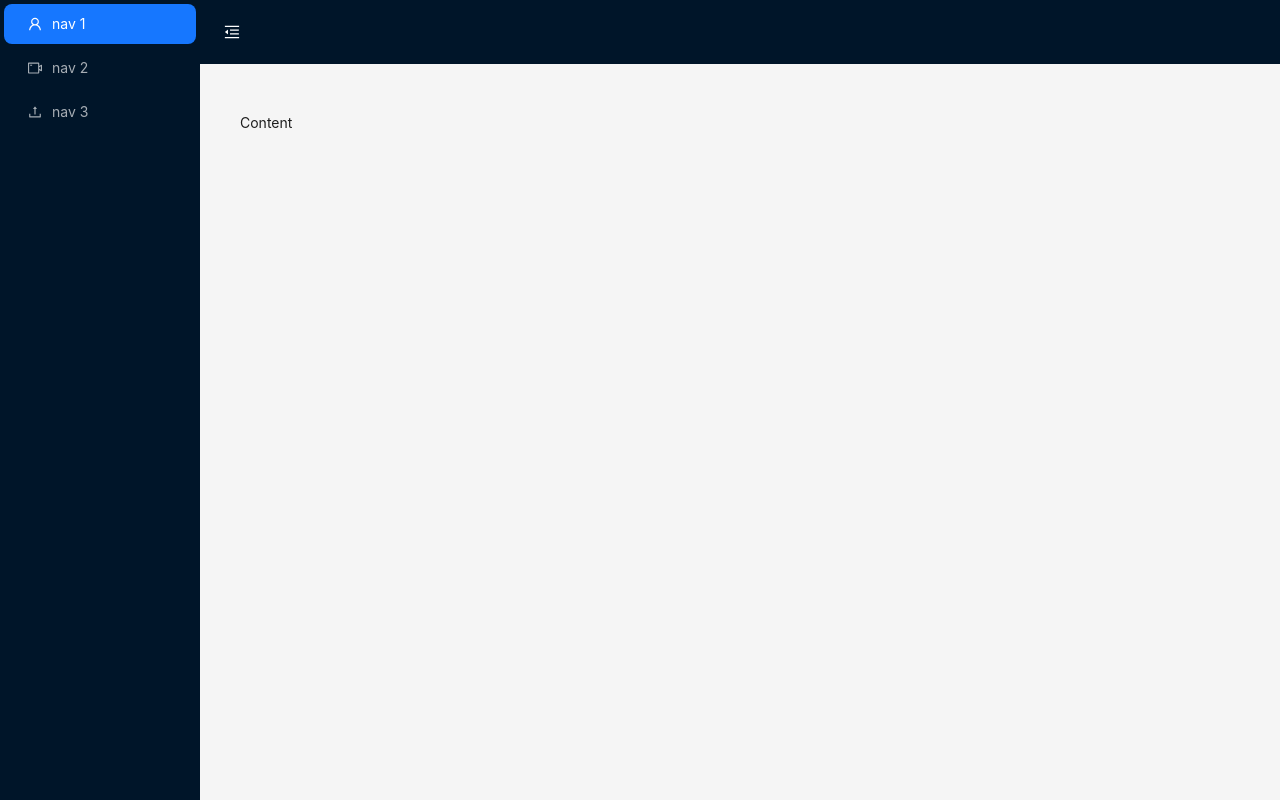
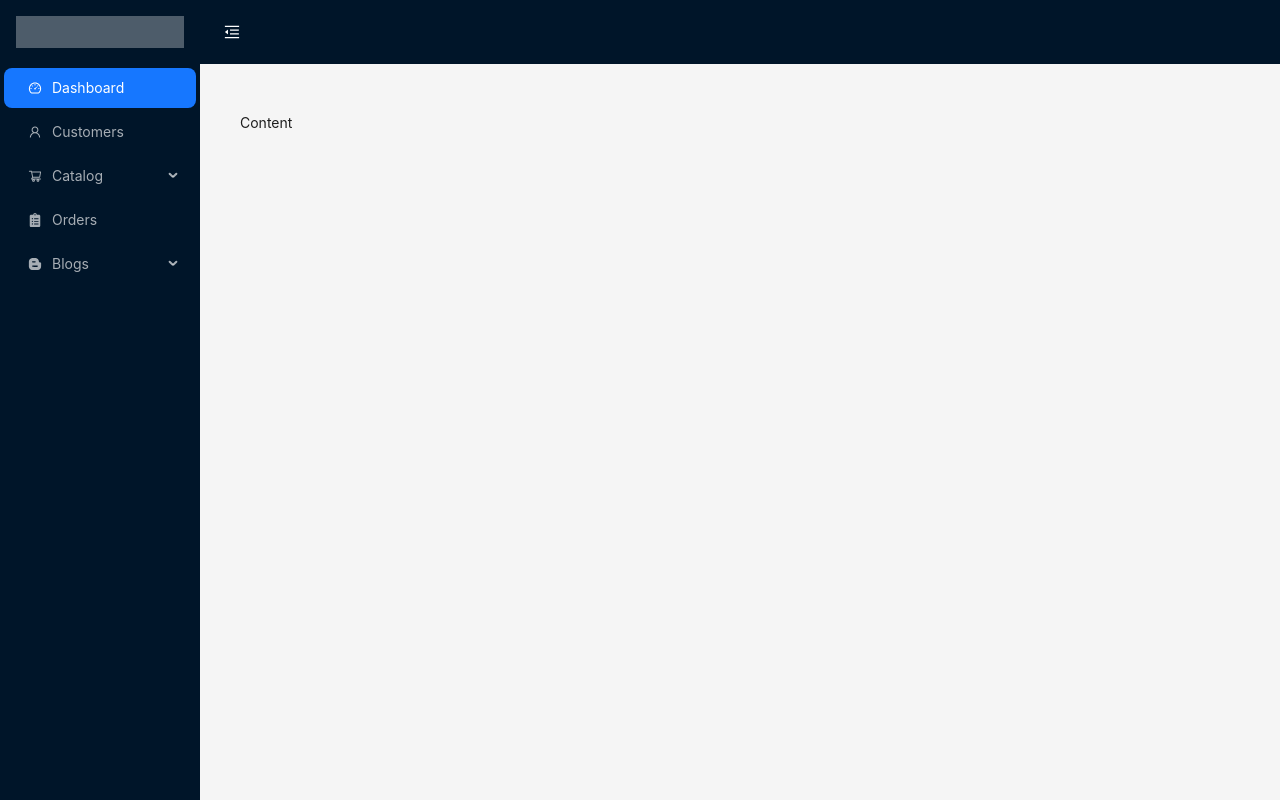
Before and after one commit to ramohin1236/admin, a React (Vite) app: page /admin in a window 1280 px wide. Built offline with nearby package versions, Linux system fonts and the light colour scheme.

Commit message:
side nav add

```diff
--- a/src/Components/MainLayout.jsx
+++ b/src/Components/MainLayout.jsx
@@ -3,41 +3,127 @@
 import "./MainLayout.css";
 import {
   MenuFoldOutlined,
-  MenuUnfoldOutlined,
-  UploadOutlined,
-  UserOutlined,
-  VideoCameraOutlined,
+  MenuUnfoldOutlined
 } from '@ant-design/icons';
+import { AiOutlineBgColors, AiOutlineDashboard, AiOutlineShoppingCart, AiOutlineUser } from "react-icons/ai";
+import { BiCategory } from "react-icons/bi";
+import { FaBloggerB, FaClipboardList, FaListAlt } from "react-icons/fa";
+import { IoList } from "react-icons/io5";
+import { SiBrandfolder } from "react-icons/si";
 import { Layout, Menu, Button, theme } from 'antd';
 import { useState } from 'react';
+import { useNavigate } from "react-router-dom";
 const { Header, Sider, Content } = Layout;
 
 const MainLayout = () => {
     const [collapsed, setCollapsed] = useState(false);
+    const navigate =useNavigate()
     return (
         <Layout>
       <Sider trigger={null} collapsible collapsed={collapsed}>
-        <div className="demo-logo-vertical" />
+        <div className="logo" />
         <Menu
           theme="dark"
           mode="inline"
-          defaultSelectedKeys={['1']}
+          defaultSelectedKeys={['']}
+          onClick={({key})=>{
+        if(key== "signout"){
+
+        }
+        else{
+         navigate(key)
+        }
+          }}
           items={[
             {
-              key: '1',
-              icon: <UserOutlined />,
-              label: 'nav 1',
+              key: '',
+              icon: <AiOutlineDashboard className="text-lg	"/>,
+              label: 'Dashboard',
             },
             {
-              key: '2',
-              icon: <VideoCameraOutlined />,
-              label: 'nav 2',
+              key: 'customers',
+              icon: <AiOutlineUser />,
+              label: 'Customers',
             },
             {
-              key: '3',
-              icon: <UploadOutlined />,
-              label: 'nav 3',
+              key: 'catalog',
+              icon: <AiOutlineShoppingCart />,
+              label: 'Catalog',
+              children:[
+                {
+                    key: 'product',
+                    icon: <AiOutlineShoppingCart />,
+                    label: 'Add Product',
+                  },
+                {
+                    key: 'product list',
+                    icon: <AiOutlineShoppingCart />,
+                    label: 'Product List',
+                  },
+                {
+                    key: 'brand',
+                    icon: <SiBrandfolder />,
+                    label: 'Brand',
+                  },
+                {
+                    key: 'brandlist',
+                    icon: <SiBrandfolder />,
+                    label: 'Brand List',
+                  },
+                {
+                    key: 'category',
+                    icon: <BiCategory />,
+                    label: 'Category',
+                  },
+                {
+                    key: 'categorylist',
+                    icon: <BiCategory />,
+                    label: 'Category List',
+                  },
+                {
+                    key: 'color',
+                    icon: <AiOutlineBgColors />,
+                    label: 'Color',
+                  },
+                {
+                    key: 'colorlist',
+                    icon:<AiOutlineBgColors />,
+                    label: 'Color List',
+                  },
+              ]
             },
+            {
+                key: 'orders',
+                icon: <FaClipboardList />,
+                label: 'Orders',
+              },
+            {
+                key: 'blog',
+                icon: <FaBloggerB />,
+                label: 'Blogs',
+                children:[
+                    {
+                        key: 'addblog',
+                        icon: <FaBloggerB />,
+                        label: 'Add Blog',
+                    },
+                    {
+                        key: 'blog-list',
+                        icon: <FaBloggerB />,
+                        label: 'Blog List',
+                    },
+                    {
+                        key: 'blog-category',
+                        icon: <FaBloggerB />,
+                        label: ' Add Blogs Category',
+                    },
+                    {
+                        key: 'blog-category-list',
+                        icon: <FaBloggerB />,
+                        label: 'Blog Category List',
+                    },
+                ]
+              },
           ]}
         />
       </Sider>
```
